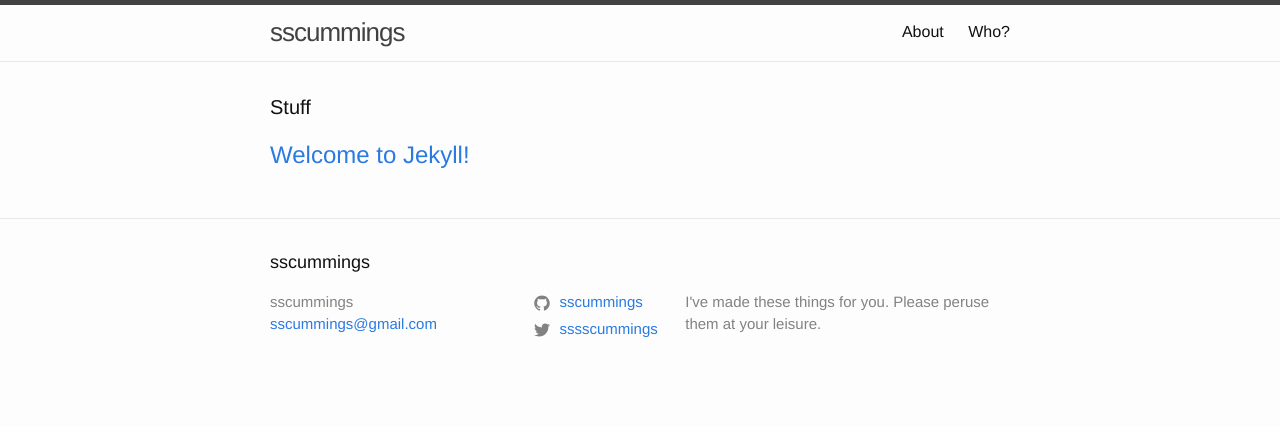
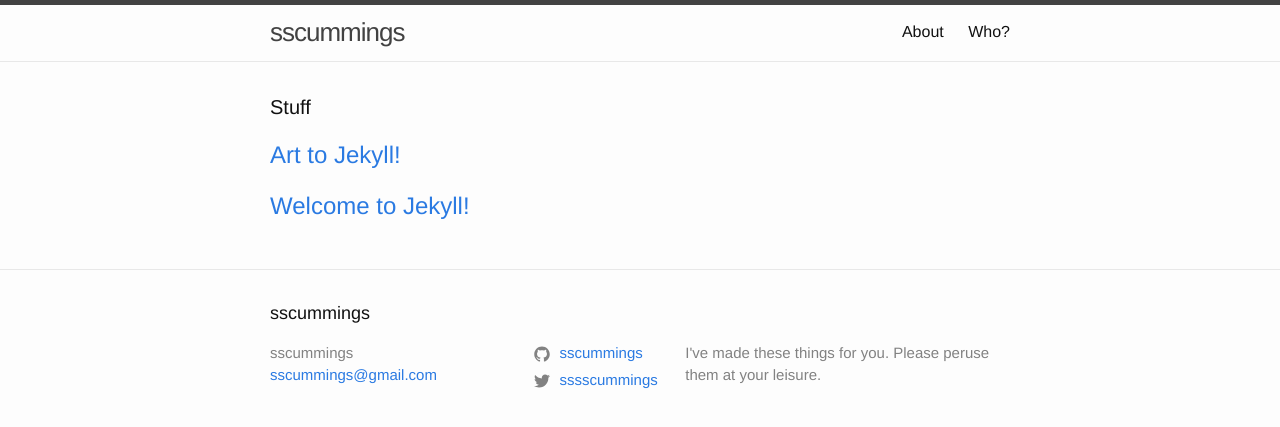
Before and after one commit to sscummings/sscummings.github.io, a Jekyll site: the page built from index.md, in a window 1280 px wide. Shown: the top 427 px of the page. Built offline with Jekyll 4.4.1, drawn with Linux system fonts in a browser that asks for light colours.

Commit message:
Add art to home feeds.

```diff
--- a/_layouts/home.html
+++ b/_layouts/home.html
@@ -9,6 +9,13 @@ layout: default
   {{ content }}
 
   <div class="post-list">
+    {% for post in site.art %}
+      <div>
+        <h2>
+          <a class="post-link" href="{{ post.url | relative_url }}">{{ post.title | escape }}</a>
+        </h2>
+      </div>
+    {% endfor %}
     {% for post in site.posts %}
       <div>
         <h2>
```
